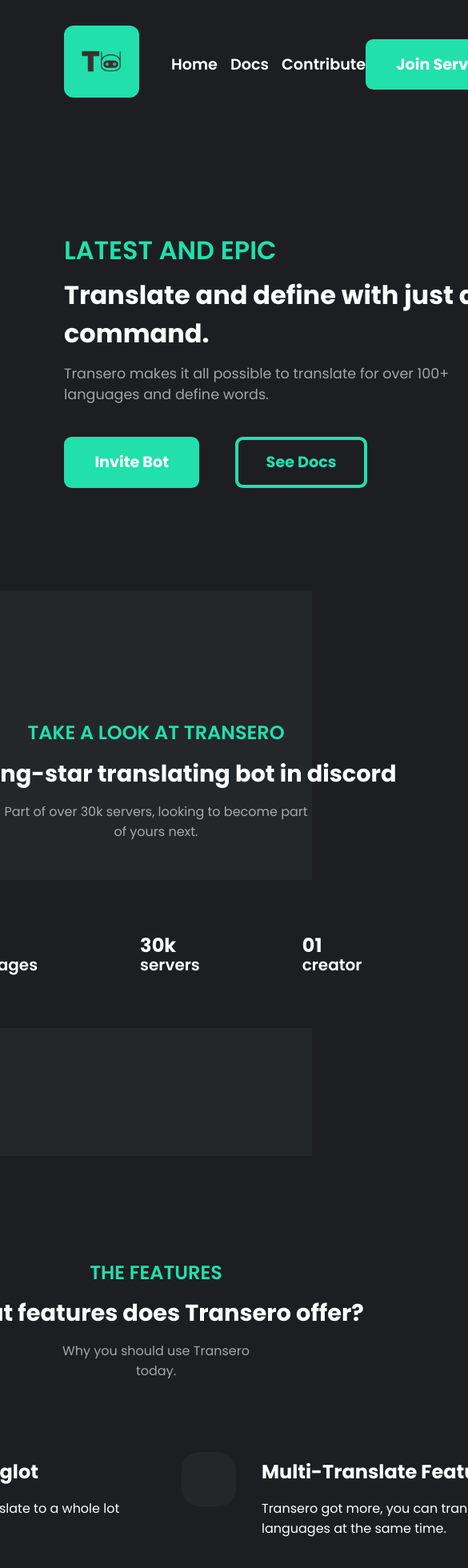
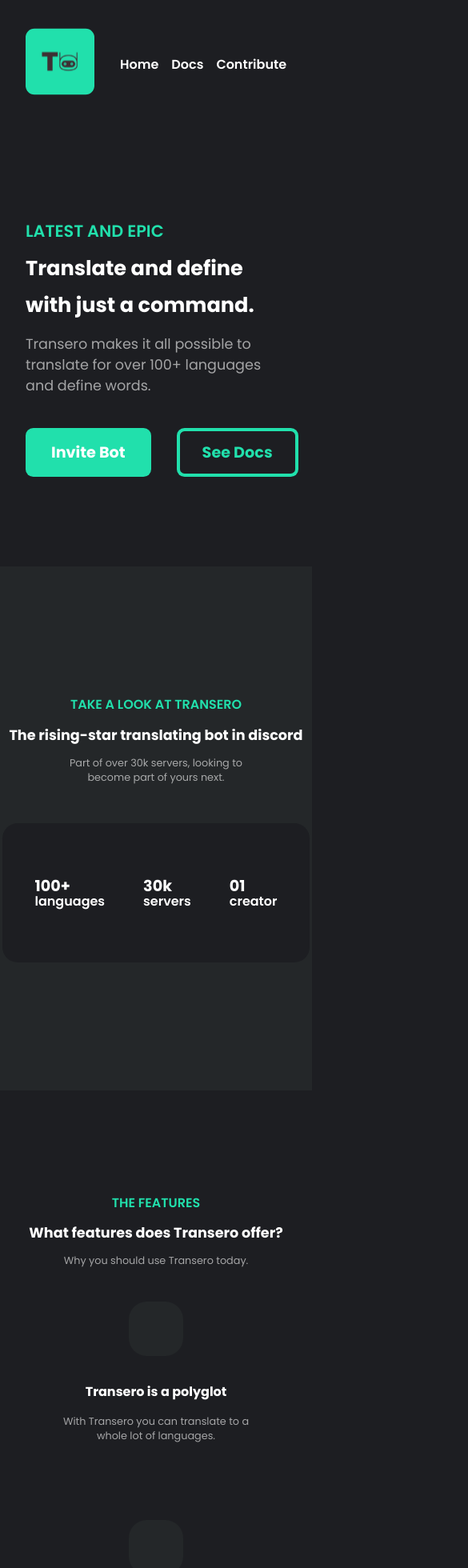
Before and after one commit to ddiabla/xels-home, a Vue app: page / in a window 390 px wide. Shown: the top 1960 px of the page at 80% size, 585 px wide, since content can reach past the window. Built offline with nearby package versions, Linux system fonts and the light colour scheme.

Commit message:
📱 mobile responsive enabled

```diff
--- a/src/components/Home/Features.vue
+++ b/src/components/Home/Features.vue
@@ -76,25 +76,7 @@
   padding: 6rem 4rem 4rem 4rem;
   color: white;
 }
-.features-sub {
-  text-transform: uppercase;
-  font-weight: 600;
-  font-size: 1.5rem;
-  color: #21e0ac;
-  margin-top: 1rem;
-  margin-bottom: 0.8rem;
-  white-space: nowrap;
-}
-.features-text {
-  white-space: nowrap;
-  font-size: 1.8rem;
-  margin-bottom: 0.8rem;
-}
-.features-desc {
-  font-size: 1rem;
-  color: #ffffff99;
-  margin-bottom: 3rem;
-}
+
 .features-list {
   display: grid;
   justify-content: center;
@@ -108,4 +90,26 @@
 .features-list > .feature {
   margin-bottom: 5rem;
 }
+
+@media screen and (max-width: 1120px) {
+  .features-list {
+    grid-template-columns: unset;
+    grid-template-rows: repeat(2, auto);
+  }
+}
+
+@media screen and (max-width: 1120px) {
+  .features-list {
+    grid-template-columns: unset;
+    grid-template-rows: repeat(2, auto);
+  }
+}
+@media screen and (max-width: 508px) {
+  .features-list {
+    margin-top: 2rem;
+    grid-template-columns: unset;
+    grid-template-rows: repeat(2, auto);
+    padding: 0.6rem;
+  }
+}
 </style>
--- a/src/components/Home/Footer.vue
+++ b/src/components/Home/Footer.vue
@@ -35,4 +35,9 @@
   text-decoration: none;
   color: white;
 }
+@media screen and (max-width: 508px) {
+  footer > h3 {
+    font-size: 1em;
+  }
+}
 </style>
--- a/src/components/Home/Hero.vue
+++ b/src/components/Home/Hero.vue
@@ -15,7 +15,13 @@
       >
         Invite Bot
       </a>
-      <router-link class="btn outline" to="/docs">See Docs</router-link>
+      <a
+        class="btn outline"
+        href="https://github.com/itstyonirwansyah/transero-bot#bot-commands"
+        target="_blank"
+        rel="alternate"
+        >See Docs</a
+      >
     </div>
   </div>
 </template>
@@ -74,4 +80,86 @@
   background: transparent;
   box-shadow: 0 0 0 4px #21e0ac inset;
 }
+
+@media screen and (max-width: 705px) {
+  .hero {
+    padding: 5rem 4em;
+    width: 36rem;
+  }
+  .hero-sub {
+    font-size: 1.8em;
+  }
+  .hero-text {
+    font-size: 1.9em;
+  }
+}
+@media screen and (max-width: 600px) {
+  .hero {
+    width: 32rem;
+    padding: 5rem 4em 5em 3em;
+  }
+  .hero-sub {
+    font-size: 1.6em;
+  }
+  .hero-text {
+    font-size: 1.7em;
+  }
+}
+@media screen and (max-width: 508px) {
+  .hero {
+    padding: 5rem 2rem;
+    width: 24em;
+  }
+  .hero-sub {
+    font-size: 1.3em;
+  }
+  .hero-text {
+    font-size: 1.6em;
+    line-height: 1.8em;
+  }
+  .btn-container {
+    gap: 2em;
+  }
+  .btn {
+    padding: 1rem 2rem;
+  }
+}
+@media screen and (max-width: 376px) {
+  .hero {
+    margin-top: 0;
+    width: auto;
+  }
+  .hero-sub {
+    font-size: 1em;
+  }
+  .hero-text {
+    font-size: 1.5em;
+  }
+  .hero-desc {
+    font-size: 0.8em;
+    color: #ffffff99;
+  }
+  .btn-container {
+    gap: 1em;
+  }
+  .btn {
+    padding: 1rem 1.2rem;
+    font-size: 1em;
+  }
+}
+@media screen and (max-width: 385px) {
+  .hero {
+    padding: 5rem 2rem;
+  }
+  .hero-sub {
+    font-size: 1em;
+  }
+  .hero-text {
+    font-size: 1.2em;
+  }
+  .btn {
+    padding: 1rem 1.4rem;
+    font-size: 0.8em;
+  }
+}
 </style>
--- a/src/components/Home/Middle.vue
+++ b/src/components/Home/Middle.vue
@@ -83,4 +83,40 @@
   font-weight: 600;
   flex-direction: column;
 }
+
+@media screen and (max-width: 705px) {
+  .middle-box {
+    gap: 5rem;
+    width: 25em;
+  }
+}
+@media screen and (max-width: 615px) {
+  .middle-box {
+    gap: 4rem;
+    width: 22em;
+  }
+}
+@media screen and (max-width: 600px) {
+  .middle-box {
+    padding: 4rem 2rem;
+    gap: 3rem;
+    width: 20em;
+  }
+}
+@media screen and (max-width: 508px) {
+  .middle-box > p {
+    font-size: 0.8em;
+  }
+  .middle-box {
+    width: 16em;
+  }
+}
+@media screen and (max-width: 385px) {
+  .middle-box > p {
+    font-size: 0.7em;
+  }
+  .middle-box {
+    width: auto;
+  }
+}
 </style>
--- a/src/components/Home/Navbar.vue
+++ b/src/components/Home/Navbar.vue
@@ -11,8 +11,22 @@
       /></router-link>
       <ul class="navbar-list">
         <li><router-link to="/">Home</router-link></li>
-        <li><router-link to="/docs">Docs</router-link></li>
-        <li><router-link to="/contribute">Contribute</router-link></li>
+        <li>
+          <a
+            href="https://github.com/itstyonirwansyah/transero-bot#bot-commands"
+            target="_blank"
+            rel="alternate"
+            >Docs</a
+          >
+        </li>
+        <li>
+          <a
+            href="https://github.com/itstyonirwansyah/transero-bot"
+            target="_blank"
+            rel="alternate"
+            >Contribute</a
+          >
+        </li>
       </ul>
     </div>
     <div class="right">
@@ -85,4 +99,41 @@
   text-decoration: none;
   outline: none;
 }
+@media screen and (max-width: 736px) {
+  .navbar {
+    padding: 2rem 4rem;
+  }
+  .navbar-btn {
+    display: none;
+  }
+}
+
+@media screen and (max-width: 600px) {
+  .navbar {
+    padding: 2em 2em;
+  }
+}
+@media screen and (max-width: 508px) {
+  .logo {
+    height: 90px;
+    width: 86px;
+    margin-right: 2em;
+  }
+  .navbar-list > li > a {
+    font-size: 1em;
+  }
+}
+@media screen and (max-width: 376px) {
+  .navbar {
+    padding: 2em 2em;
+  }
+  .logo {
+    height: 82px;
+    width: 78px;
+    margin-right: 1.4em;
+  }
+  .navbar-list > li > a {
+    font-size: 0.8em;
+  }
+}
 </style>
--- a/src/components/Home/Support.vue
+++ b/src/components/Home/Support.vue
@@ -7,7 +7,7 @@
     />
     <div class="support-link">
       <Card
-        link="https://github.com/itstyonirwansyah/transero-site"
+        link="https://github.com/itstyonirwansyah/transero-bot"
         text="Contribute via Github"
         desc="If you want to contribute to society, Transero welcomes you."
       />
@@ -54,4 +54,10 @@
   margin-top: 1rem;
   gap: 2rem;
 }
+
+@media screen and (max-width: 1024px) {
+  .support-link {
+    flex-direction: column;
+  }
+}
 </style>
--- a/src/components/Home/utils/Card.vue
+++ b/src/components/Home/utils/Card.vue
@@ -39,4 +39,28 @@
   margin-bottom: 0.4rem;
   color: #ffffff99;
 }
+
+@media screen and (max-width: 508px) {
+  .card {
+    border-radius: 1.2rem;
+    width: 25rem;
+  }
+  .card > h3 {
+    font-size: 1em;
+  }
+  .card > p {
+    font-size: 0.8em;
+  }
+}
+@media screen and (max-width: 395px) {
+  .card {
+    width: 18em;
+  }
+  .card > h3 {
+    font-size: 0.9em;
+  }
+  .card > p {
+    font-size: 0.8em;
+  }
+}
 </style>
--- a/src/components/Home/utils/Feature.vue
+++ b/src/components/Home/utils/Feature.vue
@@ -37,6 +37,7 @@
 <style scoped>
 .feature {
   display: flex;
+  justify-content: center;
   align-items: center;
   width: 30rem;
 }
@@ -54,4 +55,34 @@
   margin-bottom: 1rem;
   white-space: nowrap;
 }
+
+.text > p {
+  color: #ffffff99;
+}
+
+@media screen and (max-width: 600px) {
+  .feature {
+    display: flex;
+    justify-content: center;
+    align-items: center;
+    flex-direction: column;
+    width: 24rem;
+    text-align: center;
+  }
+
+  .icon {
+    margin: -3rem 0 2rem 0;
+  }
+}
+@media screen and (max-width: 508px) {
+  .feature {
+    width: auto;
+  }
+  .text > h2 {
+    font-size: 1em;
+  }
+  .text > p {
+    font-size: 0.8em;
+  }
+}
 </style>
--- a/src/components/Home/utils/Header.vue
+++ b/src/components/Home/utils/Header.vue
@@ -35,4 +35,32 @@
   color: #ffffff99;
   margin-bottom: 3rem;
 }
+@media screen and (max-width: 615px) {
+  .header {
+    font-size: 1.2rem;
+  }
+  .text {
+    font-size: 1.5rem;
+  }
+  .desc {
+    font-size: 0.9rem;
+  }
+}
+@media screen and (max-width: 508px) {
+  .header {
+    font-size: 1rem;
+  }
+  .text {
+    font-size: 1.1rem;
+  }
+  .desc {
+    font-size: 0.8rem;
+    width: 20em;
+  }
+}
+@media screen and (max-width: 385px) {
+  .text {
+    font-size: 0.9rem;
+  }
+}
 </style>
--- a/src/components/NotFound/Message.vue
+++ b/src/components/NotFound/Message.vue
@@ -34,6 +34,7 @@
 }
 
 .notfound > h1 {
+  text-align: center;
   margin-bottom: 2rem;
 }
 
@@ -63,4 +64,27 @@
   background: transparent;
   box-shadow: 0 0 0 4px #21e0ac inset;
 }
+
+@media screen and (max-width: 600px) {
+  .notfound > h1 {
+    font-size: 1.2em;
+  }
+  .btn {
+    padding: 1rem 2rem;
+    font-size: 0.8rem;
+  }
+  .btn-container {
+    gap: 1rem;
+  }
+}
+
+@media screen and (max-width: 376px) {
+  .notfound > h1 {
+    font-size: 0.8em;
+  }
+  .btn {
+    padding: 0.6rem 1.4rem;
+    font-size: 0.8rem;
+  }
+}
 </style>
```
